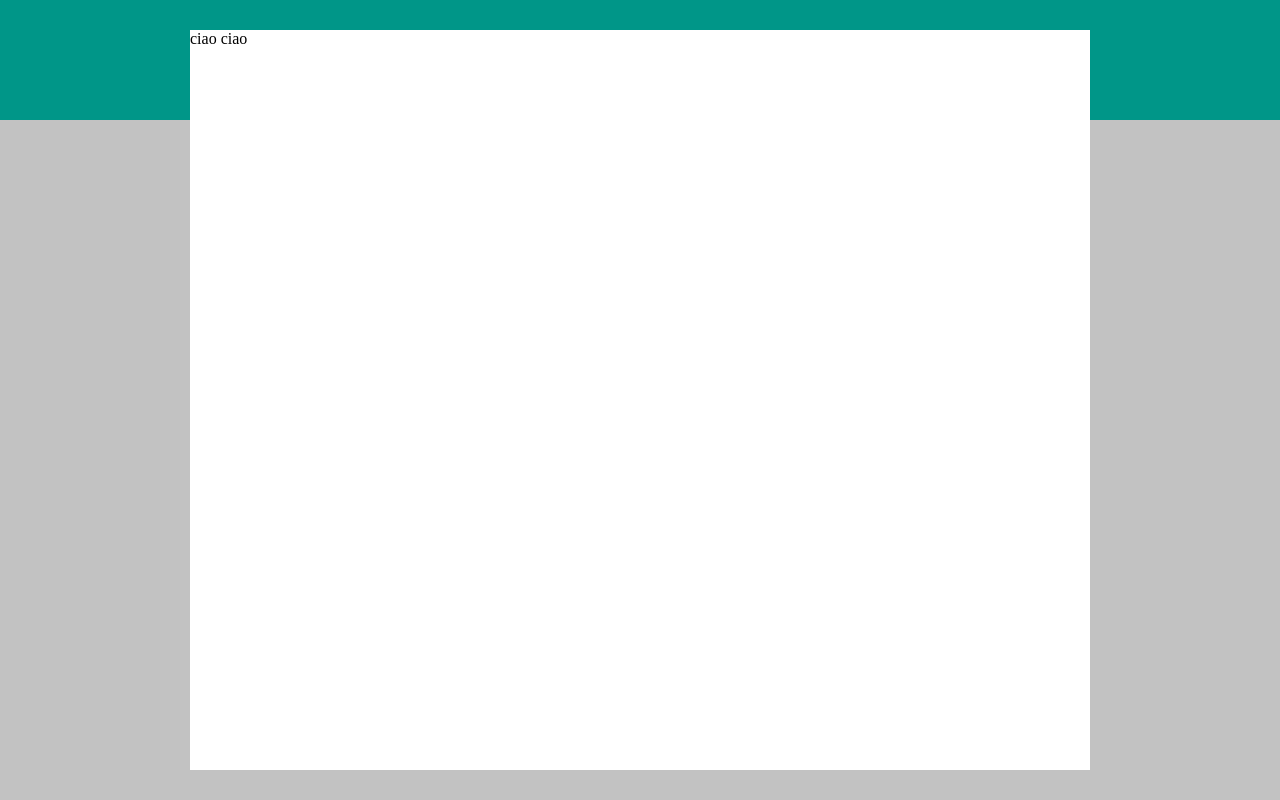
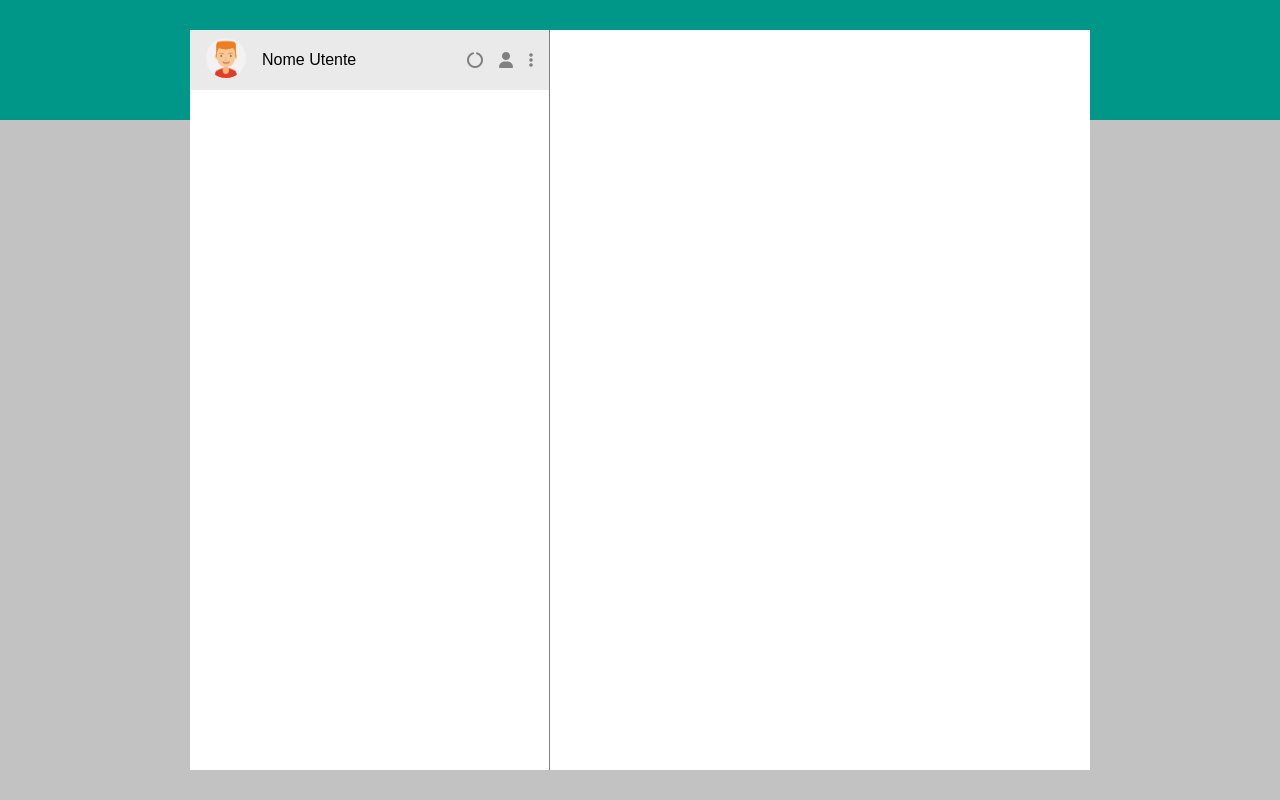
Before and after one commit to SimoneFerrini/vue-boolzapp, a plain HTML site: page index.html in a window 1280 px wide. Drawn offline with nearby package versions, Linux system fonts and the light colour scheme.

Commit message:
static topleft side

```diff
--- a/css/style.css
+++ b/css/style.css
@@ -2,6 +2,7 @@
     margin: 0;
     padding: 0;
     box-sizing: border-box;
+    font-family: sans-serif;
 }
 
 body{
@@ -33,3 +34,51 @@ body{
 
     background-color: white;
 }
+
+.top-bar{
+    display: flex;
+    flex-direction: row;
+    justify-content: space-between;
+    align-items: center;
+
+    height: 60px;
+    background-color: #EAEAEA;
+    padding: 0 1em;
+
+}
+
+.top-left{
+    display: flex;
+    flex-direction: row;
+    align-items: center;
+    gap: 1em;
+}
+
+.top-right{
+    display: flex;
+    flex-direction: row;
+    gap: 1em;
+
+    color: grey;
+}
+
+.img-container{
+    width: 40px;
+}
+
+.img-container img{
+    width: 100%;
+    border-radius: 50%;
+}
+
+.my-list{
+    list-style: none;
+}
+
+
+/*parte sinistra-------------------------------*/
+#left-side{
+    max-width: 40%;
+    height: 100%;
+    border-right: 1px solid grey;
+}
--- a/index.html
+++ b/index.html
@@ -5,6 +5,7 @@
     <meta http-equiv="X-UA-Compatible" content="IE=edge">
     <meta name="viewport" content="width=device-width, initial-scale=1.0">
     <title>VUE BoolzApp</title>
+    <link rel="stylesheet" href="https://cdnjs.cloudflare.com/ajax/libs/font-awesome/6.2.1/css/all.min.css" integrity="sha512-MV7K8+y+gLIBoVD59lQIYicR65iaqukzvf/nwasF0nqhPay5w/9lJmVM2hMDcnK1OnMGCdVK+iQrJ7lzPJQd1w==" crossorigin="anonymous" referrerpolicy="no-referrer" />
     <link rel="stylesheet" href="css/style.css">
 </head>
 <body>
@@ -13,7 +14,43 @@
     <div id="app">
         <div id="bgc-top"></div>
         <div id="main-display">
-            ciao ciao
+            <!--parte sinistra ---------------------------------- -->
+            <div id="left-side">
+                <div class="top-bar">
+                    <div class="top-left">
+                        <div class="img-container">
+                            <img src="img/avatar_1.jpg" alt="userImg">
+                        </div>
+                        <span>Nome Utente</span>
+                    </div>
+                    <div class="top-right">
+                        <i class="fa-solid fa-circle-notch"></i>
+                        <i class="fa-solid fa-user"></i>
+                        <i class="fa-solid fa-ellipsis-vertical"></i>
+                    </div>
+                </div>
+
+                <div id="notification-alert">
+
+                </div>
+
+                <div id="search-bar">
+
+                </div>
+
+                <!--inizio userlist chat -------------------------->
+                <ul class="my-list">
+                    <li></li>
+                </ul>
+
+
+            </div>
+
+
+            <!-- parte destra ----------------------------------- -->
+            <div id="right-side">
+
+            </div>
 
         </div>
     </div>
```
